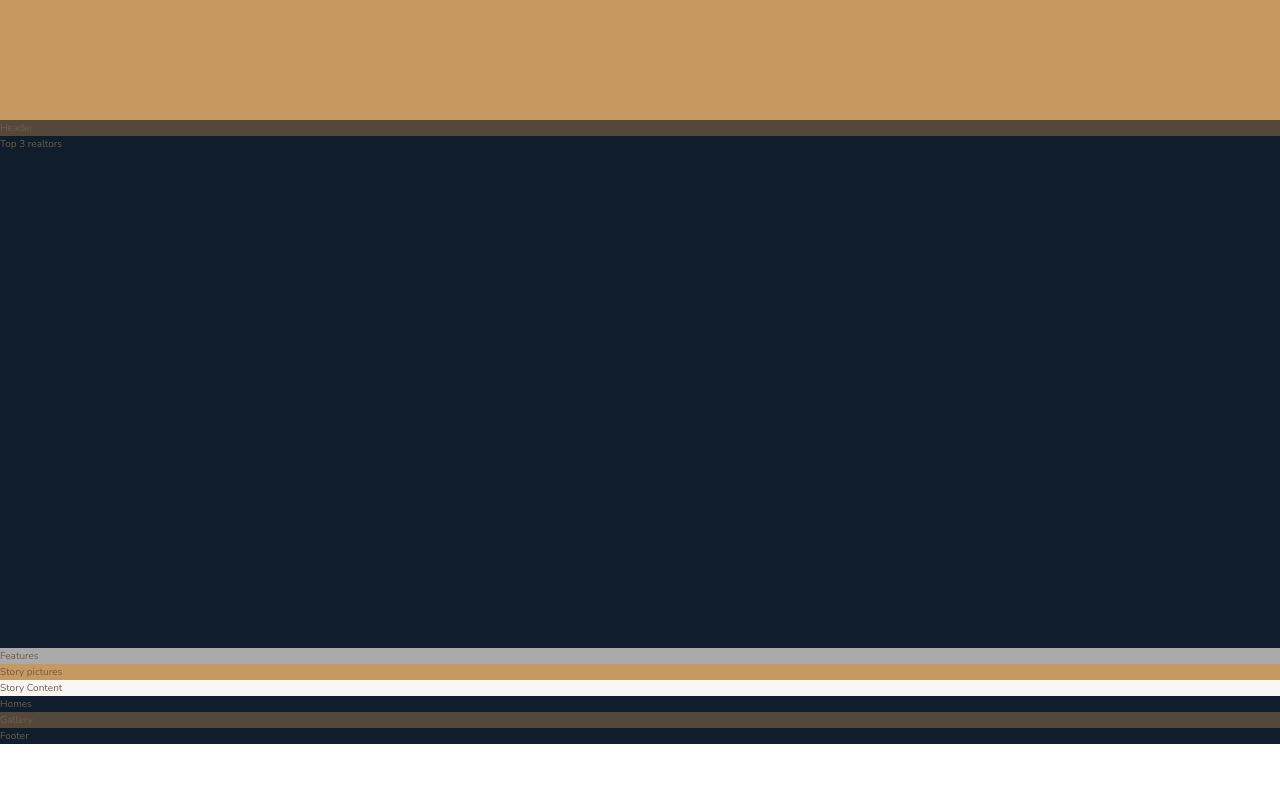
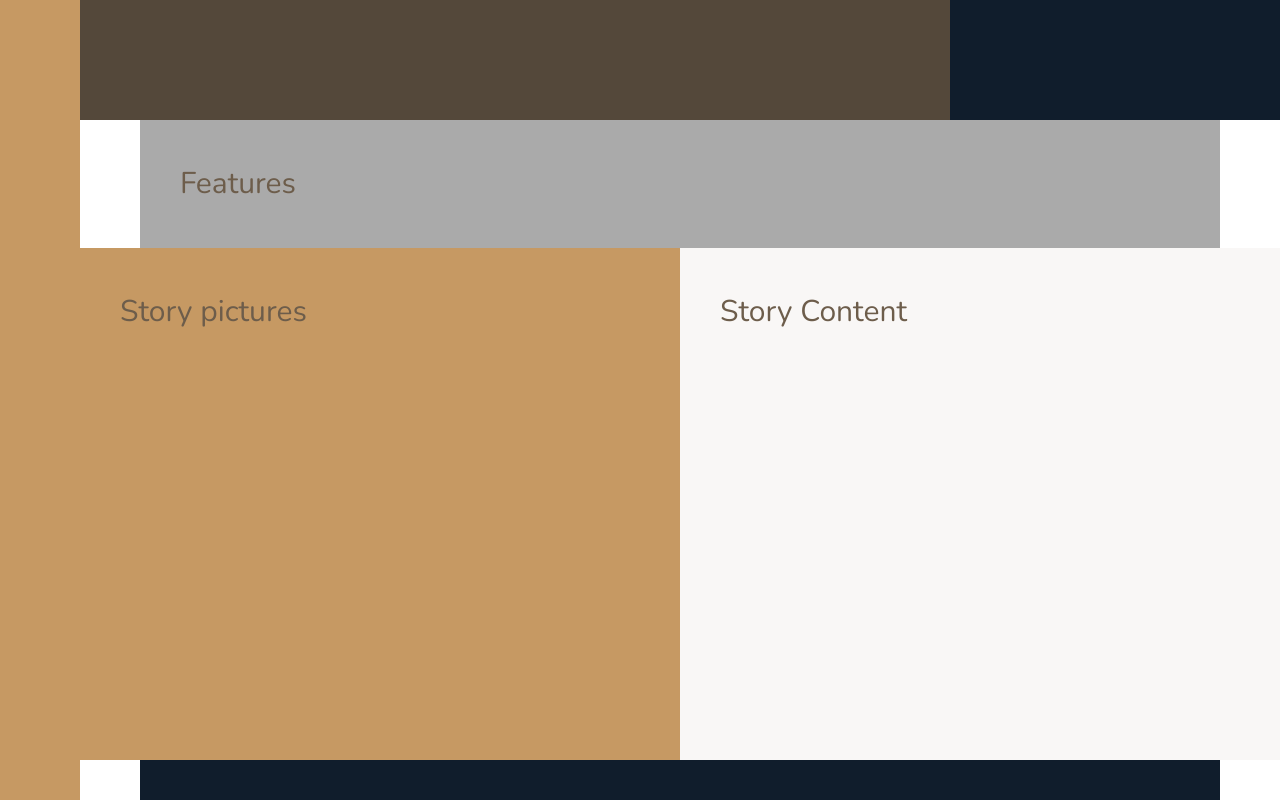
Before and after one commit to Justin-Singh125125/React-Nexter-CSS-Grid, a React (Create React App) app: page / in a window 1280 px wide. Shown: the part 520-1320 px from the top of the page. Before the commit the page ends 1264 px from the top, so only its background shows below. Built offline with nearby package versions, Linux system fonts and the light colour scheme.

Commit message:
Building the Overall Layout - Part 2

```diff
--- a/src/assets/css/components/story.scss
+++ b/src/assets/css/components/story.scss
@@ -2,9 +2,14 @@
 
     &__pictures{
         background-color: $color-primary;
+
+            grid-column: full-start / col-end 4;
+
     }
 
     &__content{
         background-color: $color-grey-light-1;
+
+        grid-column: col-start 5 / full-end;
     }
 }
--- a/src/assets/css/layouts/container.scss
+++ b/src/assets/css/layouts/container.scss
@@ -2,6 +2,19 @@
     display: grid;
 
     //there is a total of 6 rows
+    //we use 50vw for the picture story section
     grid-template-rows: 80vh min-content 40vw repeat(3, min-content);
 
+    //column tracks
+    //8 column layout
+    //the 1fr is how we are going to center the 8 columns with repeat in the middle
+    grid-template-columns: [sidebar-start] 8rem [sidebar-end full-start]
+                           minmax(6rem, 1fr) [center-start] repeat(8, [col-start] minmax(min-content, 14rem)
+                           [col-end]) [center-end] minmax(6rem, 1fr) [full-end];
+
+    & > * {
+        padding: 40px;
+        font-size: 3rem;
+    }
+
 }
--- a/src/assets/css/layouts/features.scss
+++ b/src/assets/css/layouts/features.scss
@@ -1,3 +1,6 @@
 .features{
     background-color: $color-grey-light-2;
+
+    grid-column: center-start / center-end;
+
 }
--- a/src/assets/css/layouts/footer.scss
+++ b/src/assets/css/layouts/footer.scss
@@ -1,3 +1,4 @@
 .footer{
     background-color: $color-secondary;
+    grid-column: full-start / full-end;
 }
--- a/src/assets/css/layouts/gallery.scss
+++ b/src/assets/css/layouts/gallery.scss
@@ -1,3 +1,4 @@
 .gallery{
     background-color: $color-grey-dark-1;
+    grid-column: full-start / full-end;
 }
--- a/src/assets/css/layouts/header.scss
+++ b/src/assets/css/layouts/header.scss
@@ -1,3 +1,4 @@
 .header{
     background-color: $color-grey-dark-1;
+    grid-column: full-start / col-end 6;
 }
--- a/src/assets/css/layouts/homes.scss
+++ b/src/assets/css/layouts/homes.scss
@@ -1,3 +1,4 @@
 .homes{
     background-color: $color-secondary;
+    grid-column: center-start / center-end;
 }
--- a/src/assets/css/layouts/realtors.scss
+++ b/src/assets/css/layouts/realtors.scss
@@ -1,3 +1,4 @@
 .realtors{
     background-color: $color-secondary;
+    grid-column: col-start 7 / full-end;
 }
--- a/src/assets/css/layouts/sidebar.scss
+++ b/src/assets/css/layouts/sidebar.scss
@@ -1,3 +1,6 @@
 .sidebar{
     background-color: $color-primary;
+
+    grid-column: sidebar-start / sidebar-end;
+    grid-row: 1 / -1;
 }
```
